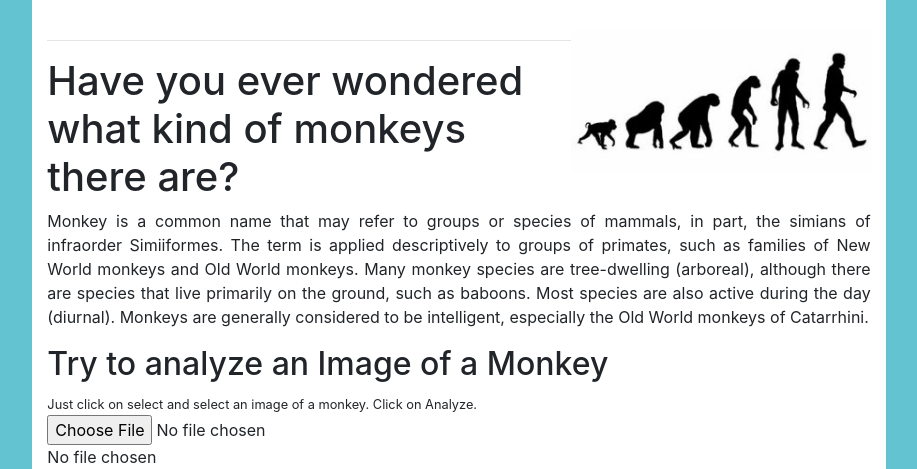
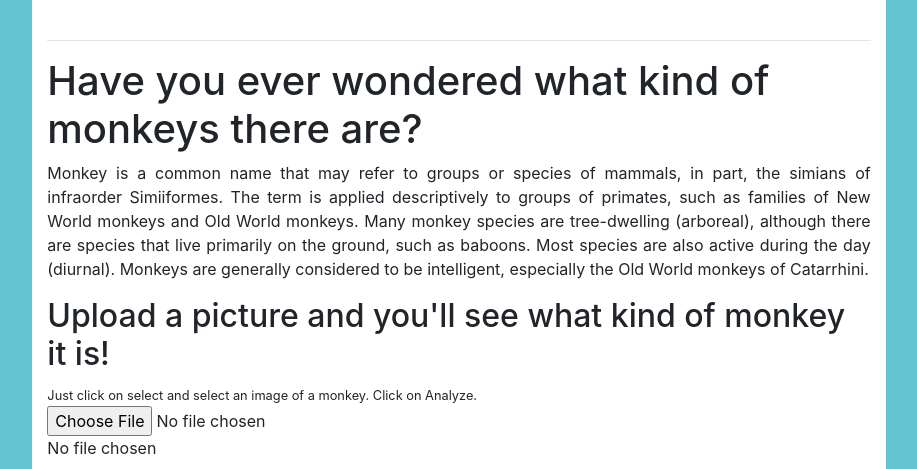
Before and after one commit to maggyyyw/FastAIProjekt, a Python web app: template app/templates/index.html in a window 1280 px wide. Shown: the top 469 px of the page, without its empty margins (181-1098 px from the left). Run offline with Jinja, Linux system fonts and the light colour scheme; the template is opened without the code that fills it, so the values that code supplies are empty; some libraries are stand-ins or nearby versions.

Commit message:
some changes

```diff
--- a/app/templates/index.html
+++ b/app/templates/index.html
@@ -12,7 +12,7 @@
 	 Monkeys are generally considered to be intelligent, especially the Old World monkeys of Catarrhini.
     </p>
 
-    <h2>Try to analyze an Image of a Monkey</h2>
+    <h2>Upload a picture and you'll see what kind of monkey it is!</h2>
     <small>Just click on select and select an image of a monkey. Click on Analyze.</small>
 
       <div class='no-display'>
--- a/app/templates/template.html
+++ b/app/templates/template.html
@@ -48,7 +48,6 @@
             </div>
             <div class="col-md-8">
 
-                <div style="width: 100%;"><a href="https://lmgtfy.com/?q=monkey"><img src="static/evolution.jpg" alt="Evolution" width="300px"  style="float:right;"/></a></div>
                 <br/>
 				<div>
                     <hr/>
```
